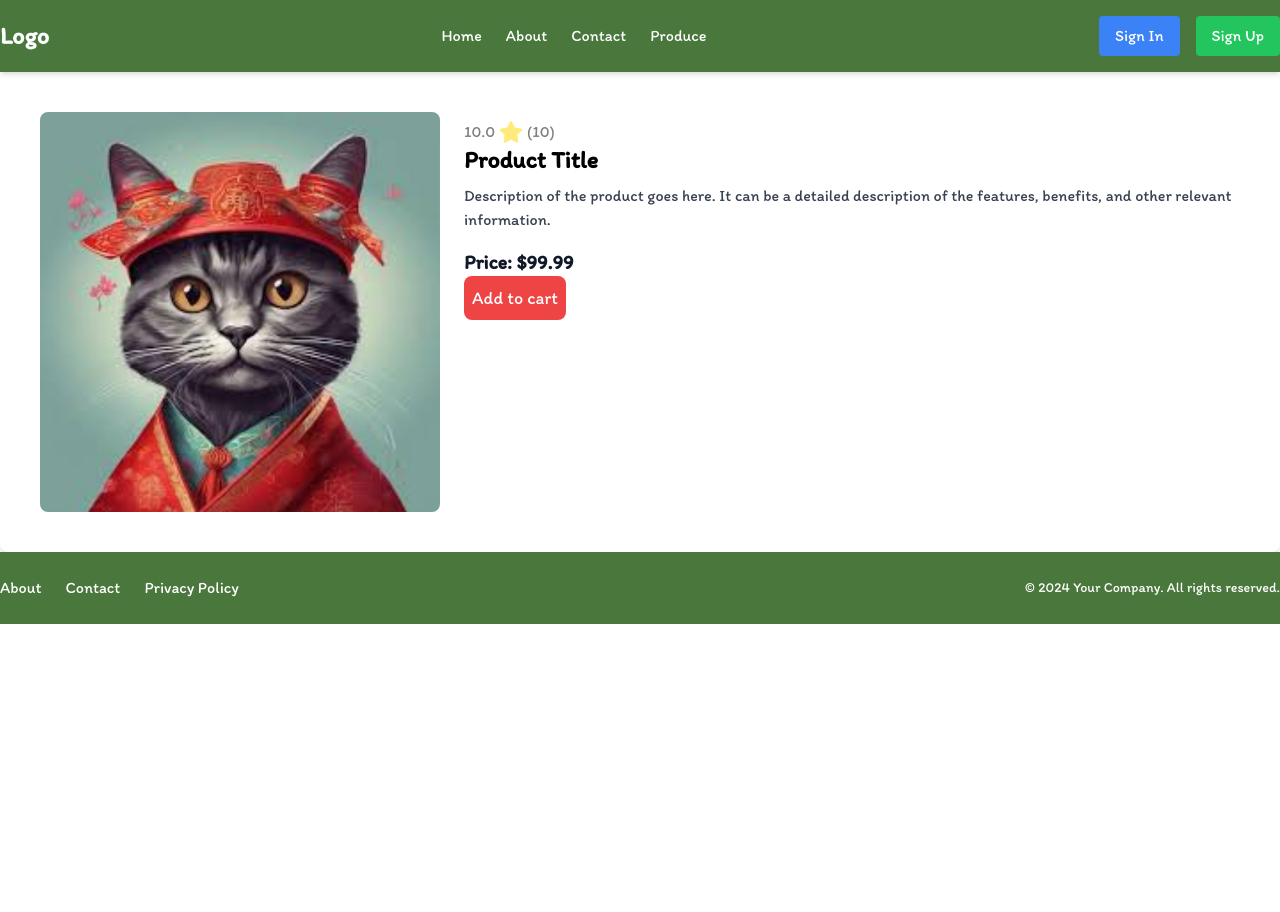
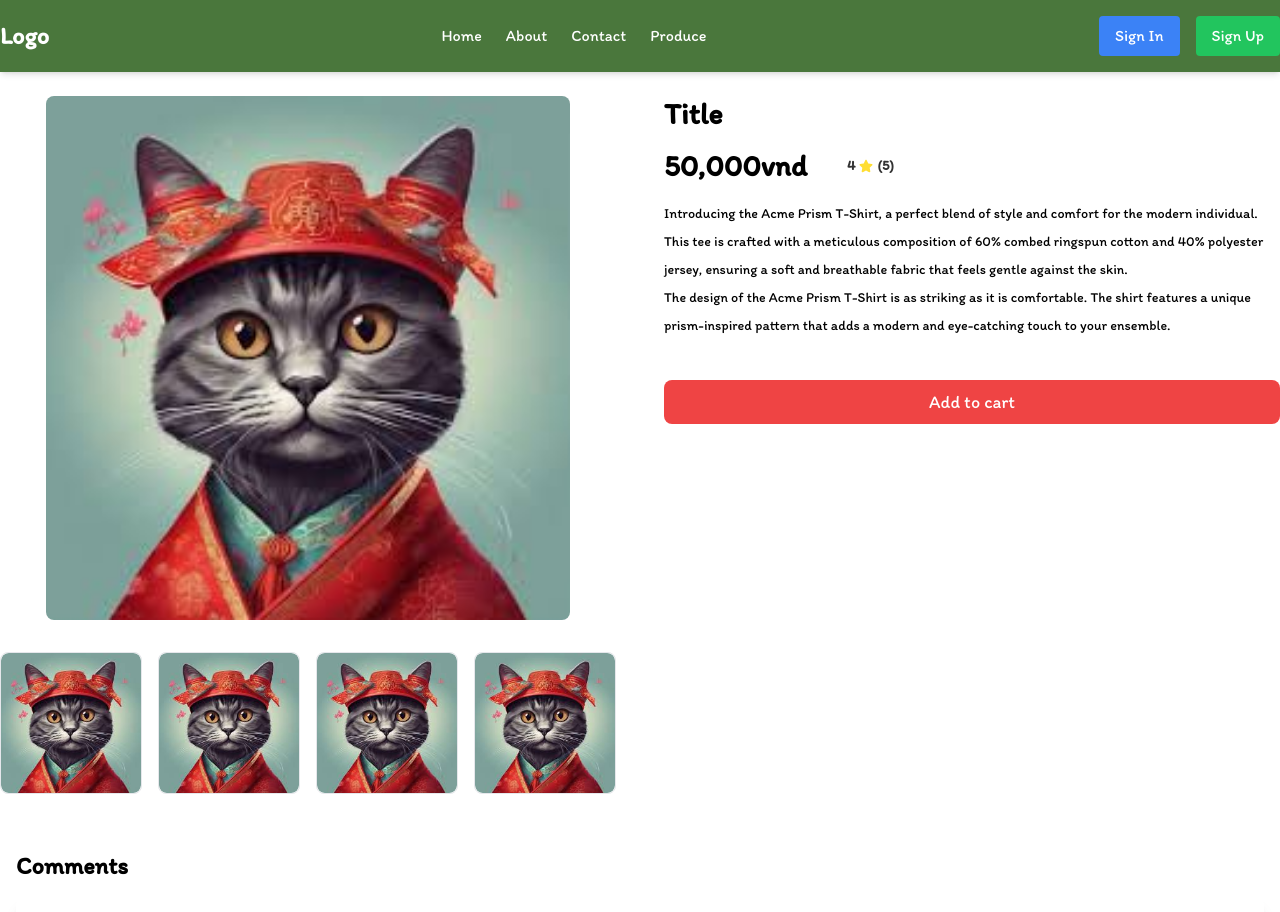
Before and after one commit to trantuanthinh/uni-cap-pro-fe, a Next.js app: page /products/detail/Description in a window 1280 px wide. Shown: the top 912 px of the page. Before the commit the page ends 800 px from the top, so only its background shows below. Built offline with nearby package versions, Linux system fonts and the light colour scheme; no server answers; a web font is replaced by a local one.

Commit message:
feature: update product detail page

```diff
--- a/src/components/shared/add-to-cart.js
+++ b/src/components/shared/add-to-cart.js
@@ -1,6 +1,6 @@
 export default function AddToCartButton({ onClick }) {
     return (
-        <button className="text-lg text-white bg-red-500 p-2">
+        <button className="text-lg text-white bg-red-500 p-2 rounded-lg">
             Add to cart
         </button>
     );
--- /dev/null
+++ b/src/components/shared/comment-card.js
@@ -0,0 +1,30 @@
+import Image from "next/image";
+
+// Avatar Component
+const Avatar = ({ avatar, username }) => {
+    if (avatar) {
+        return <Image className="rounded-full" src={ avatar } alt={ username } width={ 40 } height={ 40 } />;
+    } else {
+        return (
+            <div className="bg-gray-200 rounded-full size-10 flex items-center justify-center">
+                <span className="text-gray-600 font-bold text-lg">{ username.charAt(0).toUpperCase() }</span>
+            </div>
+        );
+    }
+};
+
+// CommentCard Component
+export default function CommentCard({ avatar = null, username, comment, timestamp }) {
+    return (
+        <div className="w-full mx-auto bg-white shadow-lg rounded-lg p-4 mb-4">
+            <div className="flex items-center mb-2">
+                <Avatar avatar={ avatar } username={ username } />
+                <div className="flex-1 flex justify-between items-center ml-3">
+                    <h3 className="text-gray-900 font-semibold">{ username }</h3>
+                    <p className="text-gray-500 text-sm">{ timestamp }</p>
+                </div>
+            </div>
+            <p className="text-gray-800 break-words">{ comment }</p>
+        </div>
+    );
+}
--- /dev/null
+++ b/src/components/shared/product-info.js
@@ -0,0 +1,92 @@
+import Image from "next/image";
+import { FaStar } from "react-icons/fa";
+import AddToCartButton from "./add-to-cart";
+
+export default function ProductInfo({ item }) {
+    return (
+        <>
+            <div class="grid gap-4 md:gap-8">
+                <div className="flex justify-center">
+                    <Image
+                        className="w-[85%] h-[auto] rounded-lg"
+                        src="/download.jpg"
+                        alt="Product Image"
+                        width={ 600 }
+                        height={ 600 }
+                    />
+                </div>
+                <div class="flex justify-center gap-4 items-center">
+                    <button class="border hover:border-primary rounded-lg overflow-hidden transition-colors">
+                        <Image
+                            className="w-[100%] h-[auto] rounded-lg"
+                            src="/download.jpg"
+                            alt="Product Image"
+                            width={ 100 }
+                            height={ 100 }
+                        />
+                        <span class="sr-only">View Image 1</span>
+                    </button>
+                    <button class="border hover:border-primary rounded-lg overflow-hidden transition-colors">
+                        <Image
+                            className="w-[100%] h-[auto] rounded-lg"
+                            src="/download.jpg"
+                            alt="Product Image"
+                            width={ 100 }
+                            height={ 100 }
+                        />
+                        <span class="sr-only">View Image 2</span>
+                    </button>
+                    <button class="border hover:border-primary rounded-lg overflow-hidden transition-colors">
+                        <Image
+                            className="w-[100%] h-[auto] rounded-lg"
+                            src="/download.jpg"
+                            alt="Product Image"
+                            width={ 100 }
+                            height={ 100 }
+                        />
+                        <span class="sr-only">View Image 3</span>
+                    </button>
+                    <button class="border hover:border-primary rounded-lg overflow-hidden transition-colors">
+                        <Image
+                            className="w-[100%] h-[auto] rounded-lg"
+                            src="/download.jpg"
+                            alt="Product Image"
+                            width={ 100 }
+                            height={ 100 }
+                        />
+                        <span class="sr-only">View Image 4</span>
+                    </button>
+                </div>
+            </div>
+
+            <div class="grid gap-6 md:gap-10 items-start">
+                <div class="grid gap-4">
+                    <h1 class="font-bold text-3xl">Title</h1>
+
+                    <div class="flex flex-row gap-x-10 text-2xl font-bold">
+                        <span className="text-3xl">50,000vnd</span>
+                        <div className="flex text-sm items-center opacity-80">
+                            <span className="mr-1">4</span>
+                            {/* <span className="mr-1">{ starRating.toFixed(1) }</span> */ }
+                            <FaStar color="gold" size={ 14 } />
+                            <span className="ml-1">(5)</span>
+                        </div>
+                    </div>
+
+                    <div class="text-sm leading-loose text-muted-foreground">
+                        <p>
+                            Introducing the Acme Prism T-Shirt, a perfect blend of style and comfort for the modern individual. This
+                            tee is crafted with a meticulous composition of 60% combed ringspun cotton and 40% polyester jersey,
+                            ensuring a soft and breathable fabric that feels gentle against the skin.
+                        </p>
+                        <p>
+                            The design of the Acme Prism T-Shirt is as striking as it is comfortable. The shirt features a unique
+                            prism-inspired pattern that adds a modern and eye-catching touch to your ensemble.
+                        </p>
+                    </div>
+                </div>
+                <AddToCartButton />
+            </div>
+        </>
+    );
+}
--- a/src/pages/products/detail/[slug].js
+++ b/src/pages/products/detail/[slug].js
@@ -1,15 +1,21 @@
-import AddToCartButton from "@/components/shared/add-to-cart";
+import CommentCard from "@/components/shared/comment-card";
+import ProductInfo from "@/components/shared/product-info";
 import apiService from "@/services/api-service";
-import Image from "next/image";
 import { useRouter } from "next/router";
 import { useEffect, useState } from "react";
-import { FaStar } from "react-icons/fa";
 
-export default function ProductDetail({ total_rating_value = 100, quantity_rating_value = 10 }) {
+export default function ProductDetail() {
     const router = useRouter();
     const { slug } = router.query;
-    const starRating = total_rating_value / quantity_rating_value;
-
+    const starRating = 4;
+    const commentList = [
+        {
+            username: "thaohoang",
+            timestamp: "2 hours ago",
+            avatar: '/download.jpg',
+            comment: "Love youdddddddddddddddddddddddddddddddddddddddddddddddddddddddddddddddddddddsadawdsadasdasdasdawdasdasdasddddddddddd"
+        },
+    ];
     const [product, setProduct] = useState([]);
 
     useEffect(() => {
@@ -19,8 +25,8 @@ export default function ProductDetail({ total_rating_value = 100, quantity_ratin
     async function fetchItem() {
         try {
             const response = await apiService.getUsers();
+            console.log(response);
             setProduct(response);
-            console.log(response);
         } catch (error) {
             console.log("Error: " + error);
             setMessage("Error");
@@ -28,33 +34,24 @@ export default function ProductDetail({ total_rating_value = 100, quantity_ratin
     }
 
     return (
-        <div className="bg-white shadow-md rounded-lg p-10">
-            <div className="flex flex-col md:flex-row">
-                <div className="flex-shrink-0 mb-4 md:mb-0 md:mr-6">
-                    <Image
-                        className="rounded-lg"
-                        src="/download.jpg"
-                        alt="Product Image"
-                        width={ 400 }
-                        height={ 400 }
-                    />
+        <>
+            <div className="max-w-screen-xl mx-auto py-6">
+                <div class="grid md:grid-cols-2 gap-6 lg:gap-12 items-start">
+                    <ProductInfo />
                 </div>
-
-                <div className="flex-grow">
-                    <div className="flex items-center mt-2 opacity-50">
-                        <span className="mr-1">{ starRating.toFixed(1) }</span>
-                        <FaStar color="gold" size={ 24 } />
-                        <span className="ml-1">({ quantity_rating_value })</span>
-                    </div>
-                    <h2 className="text-2xl font-bold mb-2">Product Title</h2>
-                    <p className="text-gray-700 mb-4">
-                        Description of the product goes here. It can be a detailed description of the features,
-                        benefits, and other relevant information.
-                    </p>
-                    <p className="text-xl font-semibold text-gray-900">Price: $99.99</p>
-                    <AddToCartButton />
+                <div className="p-4 mt-10">
+                    <h2 className="text-2xl font-bold mb-4">Comments</h2>
+                    { commentList && commentList.map((item, index) => (
+                        <CommentCard
+                            key={ index }
+                            avatar={ item.avatar }
+                            username={ item.username }
+                            timestamp={ item.timestamp }
+                            comment={ item.comment }
+                        />
+                    )) }
                 </div>
             </div>
-        </div>
+        </>
     );
 }
--- a/src/services/sharedService.js
+++ b/src/services/sharedService.js
@@ -1,6 +1,6 @@
 export class SharedService {
     formatVietnamDong(number) {
-        return this.isNumber(number) ? `${this.formatMoney(number)}đ` : "";
+        return this.isNumber(number) ? `${this.formatMoney(number)}vnd` : "";
     }
 
     formatMoney(num) {
--- a/src/styles/globals.css
+++ b/src/styles/globals.css
@@ -6,9 +6,8 @@
     --foreground-rgb: 0, 0, 0;
     --background-start-rgb: 214, 219, 220;
 }
-*{
-    border-radius: 0.5rem;
-}
+
+* {}
 
 body {
     color: rgb(var(--foreground-rgb));
```
